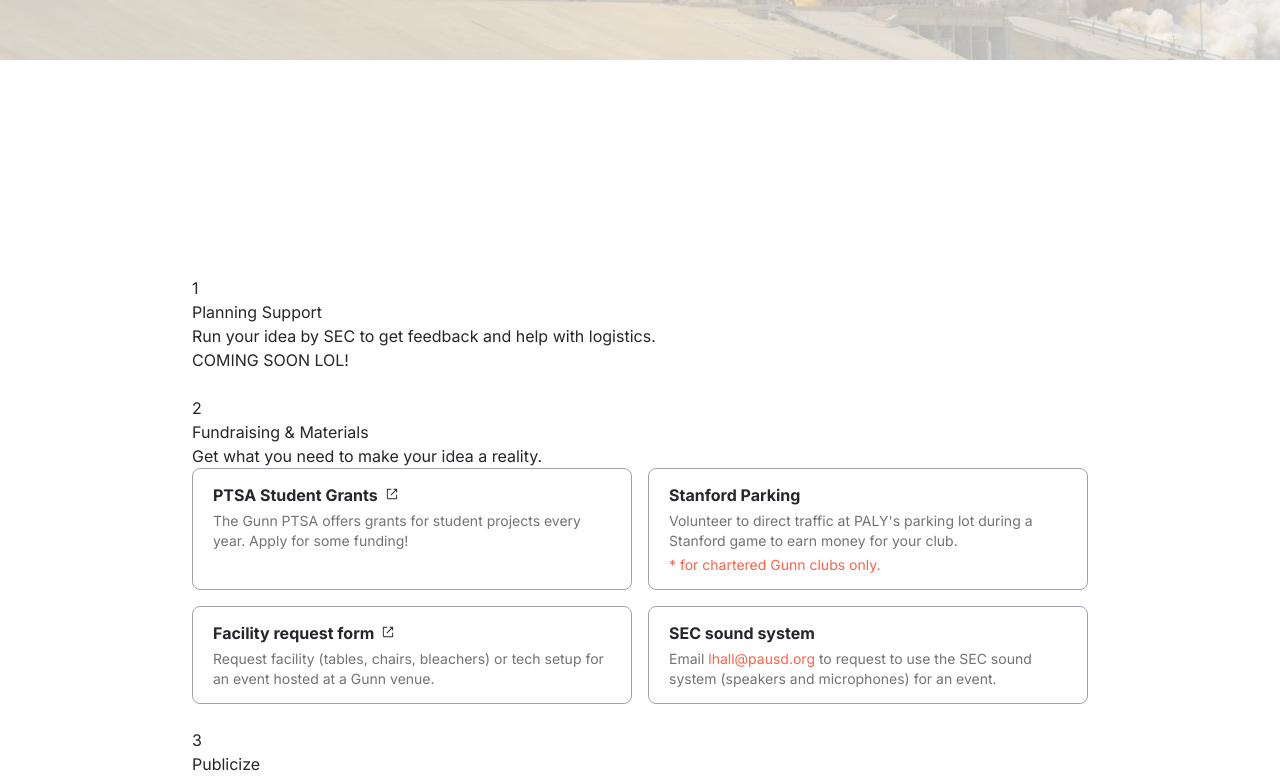
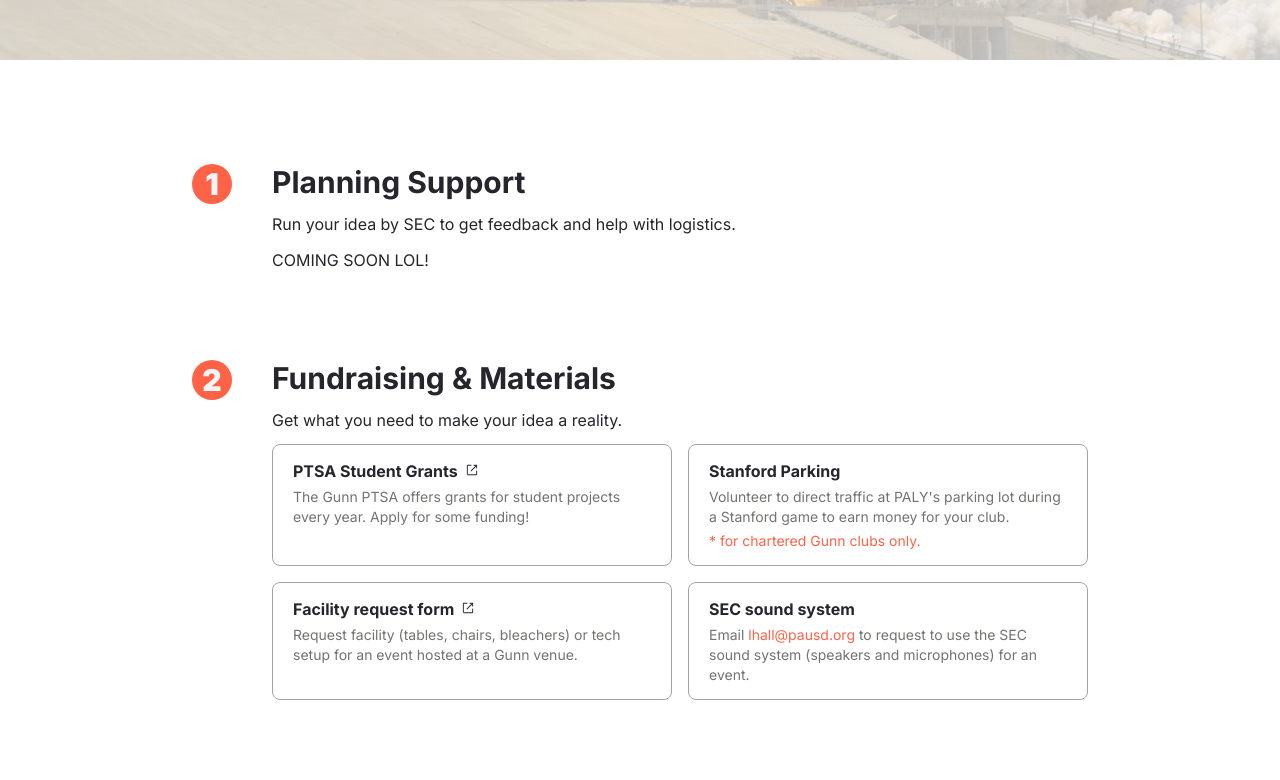
Before and after one commit to gunnsec/gunn-launchpad, a Next.js app: page / in a window 1280 px wide. Shown: the part 740-1520 px from the top of the page. Built offline with nearby package versions, Linux system fonts and the light colour scheme.

Commit message:
better format sections on home

```diff
--- a/pages/index.tsx
+++ b/pages/index.tsx
@@ -30,7 +30,7 @@ export default function Home() {
             </section>
 
             {/* TODO: do something about this resources-preview section? does it belong here? */}
-            <Section>
+            <Section className="mt-[-9em]">
                 <Banner num={1} name="Planning Support" description="Run your idea by SEC to get feedback and help with logistics.">
                     COMING SOON LOL!
                 </Banner>
@@ -58,9 +58,9 @@ export default function Home() {
 
 function Banner(props: { num: number, name: string, description: string, children: ReactNode }) {
     return (
-        <div>
-            <h1>{props.num}</h1>
-            <h2>{props.name}</h2>
+        <div className="relative flex flex-col gap-3 py-8 pl-16 sm:pl-20">
+            <h1 className="absolute left-0 flex items-center justify-center w-10 h-10 bg-grapefruit rounded-full text-3xl font-black text-gray-100 dark:text-dark">{props.num}</h1>
+            <h3 className="text-3xl font-bold">{props.name}</h3>
             <p>{props.description}</p>
             <div className="grid grid-cols-1 md:grid-cols-2 lg:grid-cols-2 gap-4 mb-6">
                 {props.children}
```
